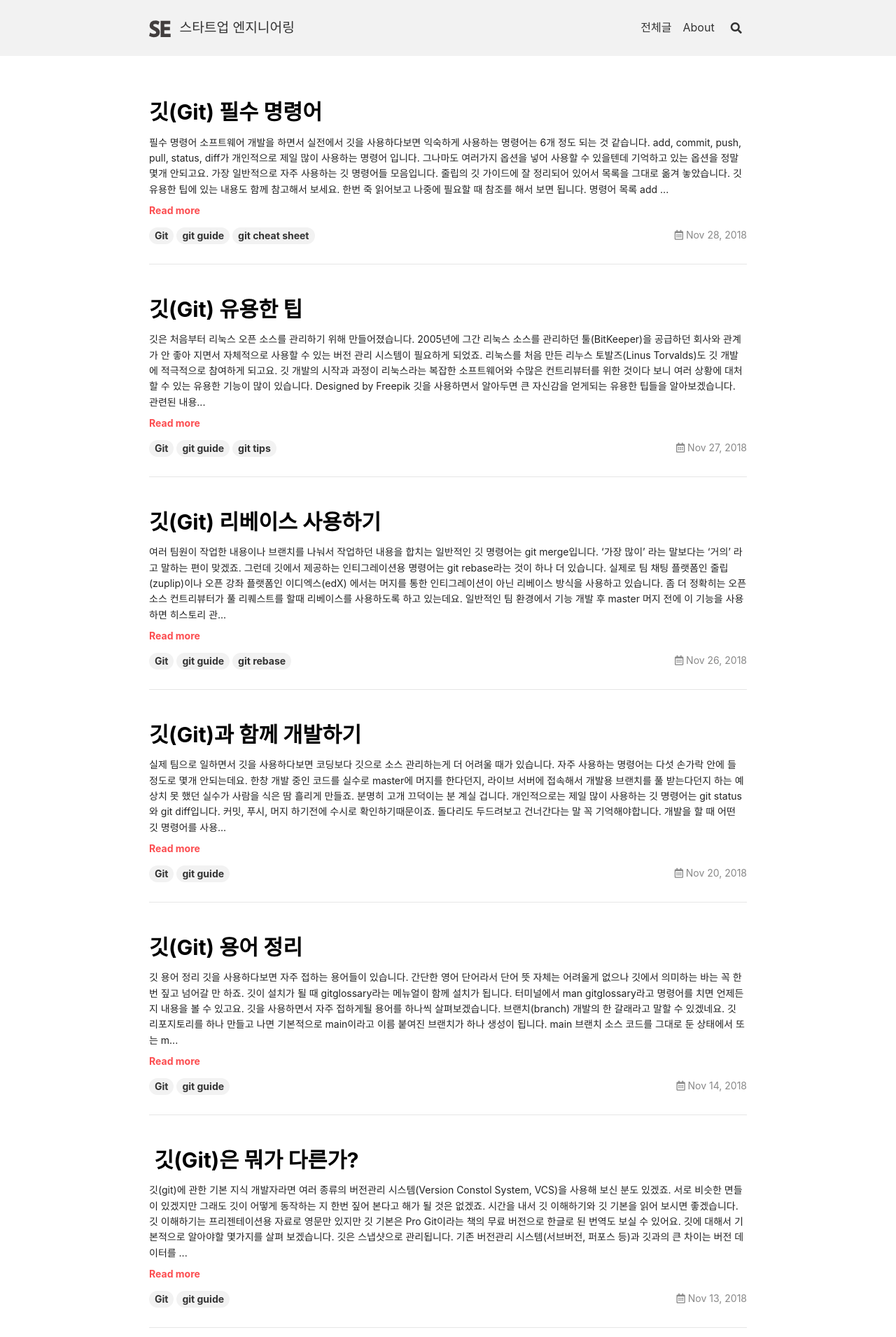
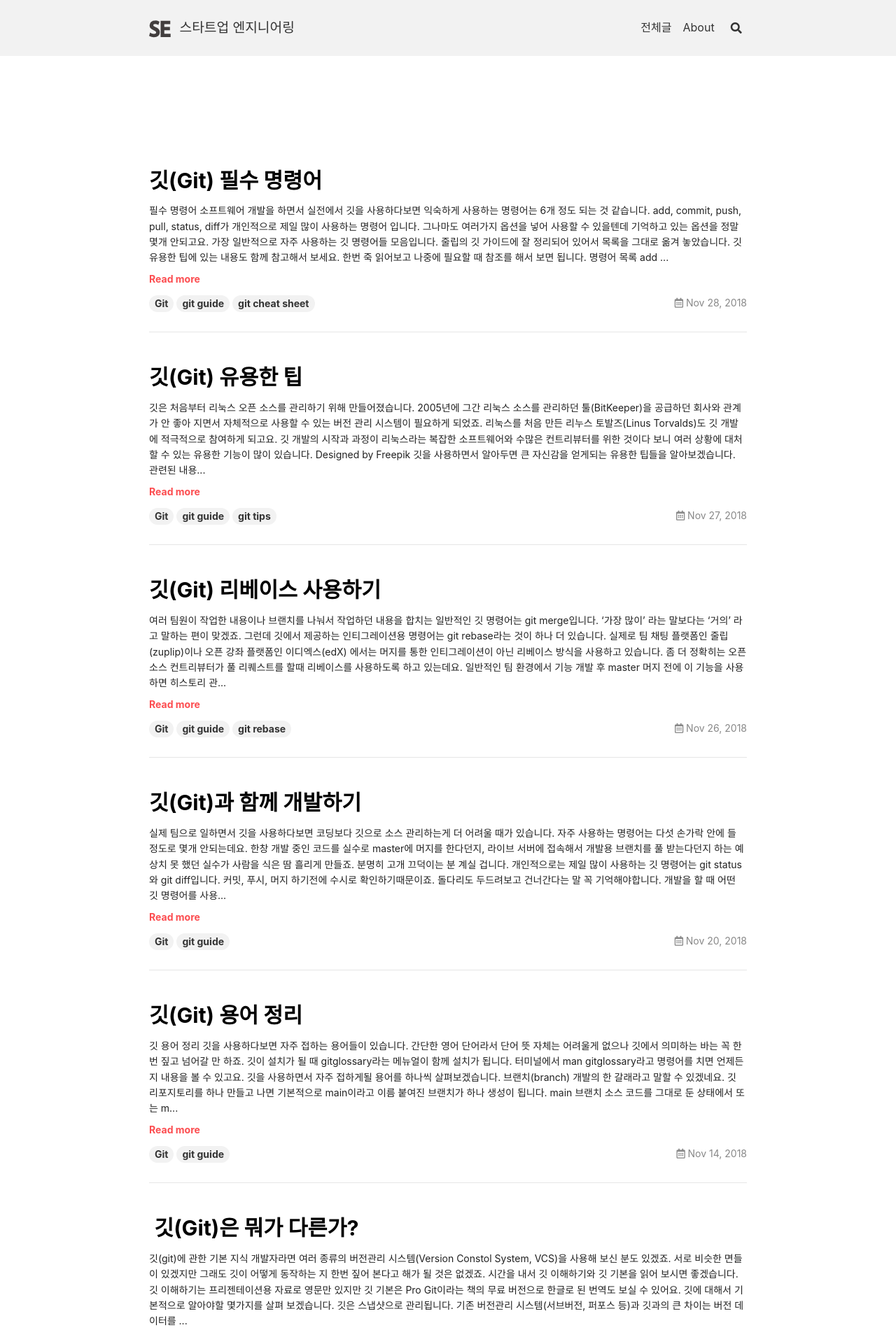
Before and after one commit to 10000lab/10000lab.github.io, a Jekyll site: the page built from index.html, in a window 1280 px wide. Shown: the top 1911 px of the page at 70% size. Built offline with Jekyll 4.4.1, drawn with Linux system fonts in a browser that asks for light colours; nearby versions of some CDN libraries; the list of posts is cut into pages by our own code.

Commit message:
adsense: Change top ads size

```diff
--- a/_includes/google-adsense/article-top.html
+++ b/_includes/google-adsense/article-top.html
@@ -1,5 +1,5 @@
 <!-- tech 10000lab top Auto Size -->
-<ins class="adsbygoogle"
+<!--<ins class="adsbygoogle"
      style="display:block"
      data-ad-client="{{ site.google_adsense.id }}"
      data-ad-slot="7422116330"
@@ -7,12 +7,12 @@
      data-full-width-responsive="true"></ins>
 <script>
 (adsbygoogle = window.adsbygoogle || []).push({});
-</script>
+</script>-->
 <!-- blog.tinkhub.com Fixed Size -->
-<!-- <ins class="adsbygoogle"
+<ins class="adsbygoogle"
      style="display:inline-block;width:970px;height:90px"
      data-ad-client="{{ site.google_adsense.id }}"
      data-ad-slot="5205544350"></ins>
 <script>
 (adsbygoogle = window.adsbygoogle || []).push({});
-</script> -->
+</script>
```
